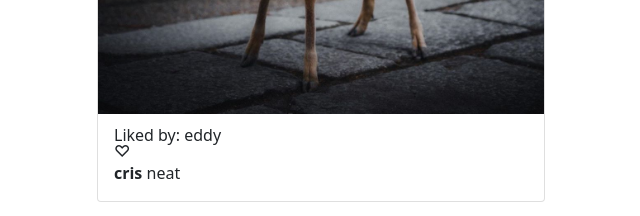
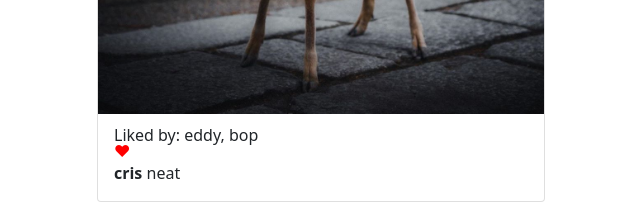
Before and after one commit to Entenduu/InstagramClone, a React (Create React App) app: page /feed in a window 1280 px wide. Shown: the part 2120-2336 px from the top of the page, without its empty margins (319-959 px from the left). Built offline with nearby package versions, Linux system fonts and the light colour scheme; data requests are answered from the project's data file.

Commit message:
fixed liker 4 real

```diff
--- a/db.json
+++ b/db.json
@@ -29,7 +29,8 @@
       "profilePic": "/images/avatars/cris.jpg",
       "comments": {},
       "likes": [
-        "eddy"
+        "eddy",
+        "bop"
       ]
     },
     {
@@ -51,7 +52,8 @@
       "profilePic": "/images/avatars/user1.jpg",
       "comments": {},
       "likes": [
-        "cris"
+        "cris",
+        "bop"
       ]
     },
     {
@@ -61,7 +63,9 @@
       "image": "https://www.travelandleisure.com/sites/default/files/styles/tnl_redesign_featured_article_page/public/1460558881/the-watchman-ZION0416.jpg?itok=TdmKLhGF",
       "profilePic": "/images/avatars/steve.jpg",
       "comments": {},
-      "likes": []
+      "likes": [
+        "bop"
+      ]
     },
     {
       "id": 7,
@@ -128,10 +132,8 @@
     }
   ],
   "currentUser": {
-
     "id": 3,
     "name": "bop",
     "password": "password"
-
   }
 }
--- a/src/components/PostCard.js
+++ b/src/components/PostCard.js
@@ -5,26 +5,34 @@ import Image from 'react-bootstrap/Image'
 function PostCard({post, user, onLike}) {
 
   // console.log(post)
-  const [likeList, setLikeList] = useState([])
+  const [likeList, setLikeList] = useState(post.likes)
+  const [heart, setHeart] = useState({icon:"♡", color: ""})
 
   useEffect(()=>{
-    const likeIcon = document.getElementById('like-icon')
-
-    if(post.likes.includes(user.name)){
-      likeIcon.innerText = "♥"
-      likeIcon.style.color = "red"
-    }
-    setLikeList(post.likes)
-
+  if(post.likes.includes(user.name)){
+    toggleHeart()
+  }
+  setLikeList(post.likes)
   },[])
 
+
+  useEffect(()=>{
+    toggleHeart()
+  },[likeList])
+
+  function toggleHeart(){
+    if(likeList.includes(user.name)){
+      setHeart({icon:"♥", color: "red"})
+    }
+    if(!likeList.includes(user.name)){
+      setHeart({icon:"♡", color: ""})
+    }
+  }
+
   function handleClick(){
-    console.log("liked")
-    const likeIcon = document.getElementById('like-icon')
-    console.log(likeIcon)
-    if(likeIcon.innerText === "♥"){
-      likeIcon.innerText = "♡"
-      likeIcon.style.color = ""
+    // const likeIcon = document.getElementById('like-icon')
+
+    if(likeList.includes(user.name)){
       setLikeList(likeList.filter(temp => {
         if(temp === user.name){
           return false
@@ -33,9 +41,6 @@ function PostCard({post, user, onLike}) {
       }))
 
     } else {
-
-      likeIcon.innerText = "♥"
-      likeIcon.style.color = "red"
       setLikeList([...likeList, user.name])
     }
     onLike(post)
@@ -57,7 +62,7 @@ function PostCard({post, user, onLike}) {
         <Card.Body>
           <div>
         <Card.Subtitle >Liked by: {likeList.join(", ").toString()}</Card.Subtitle>
-        <Card.Subtitle id="like-icon" onClick={handleClick}>♡</Card.Subtitle>
+        <Card.Subtitle id="like-icon" onClick={handleClick} style={{color: heart.color}}>{heart.icon}</Card.Subtitle>
           <Card.Text>
             <b>{post.username}</b>  {post.caption}
             <br/>
```
